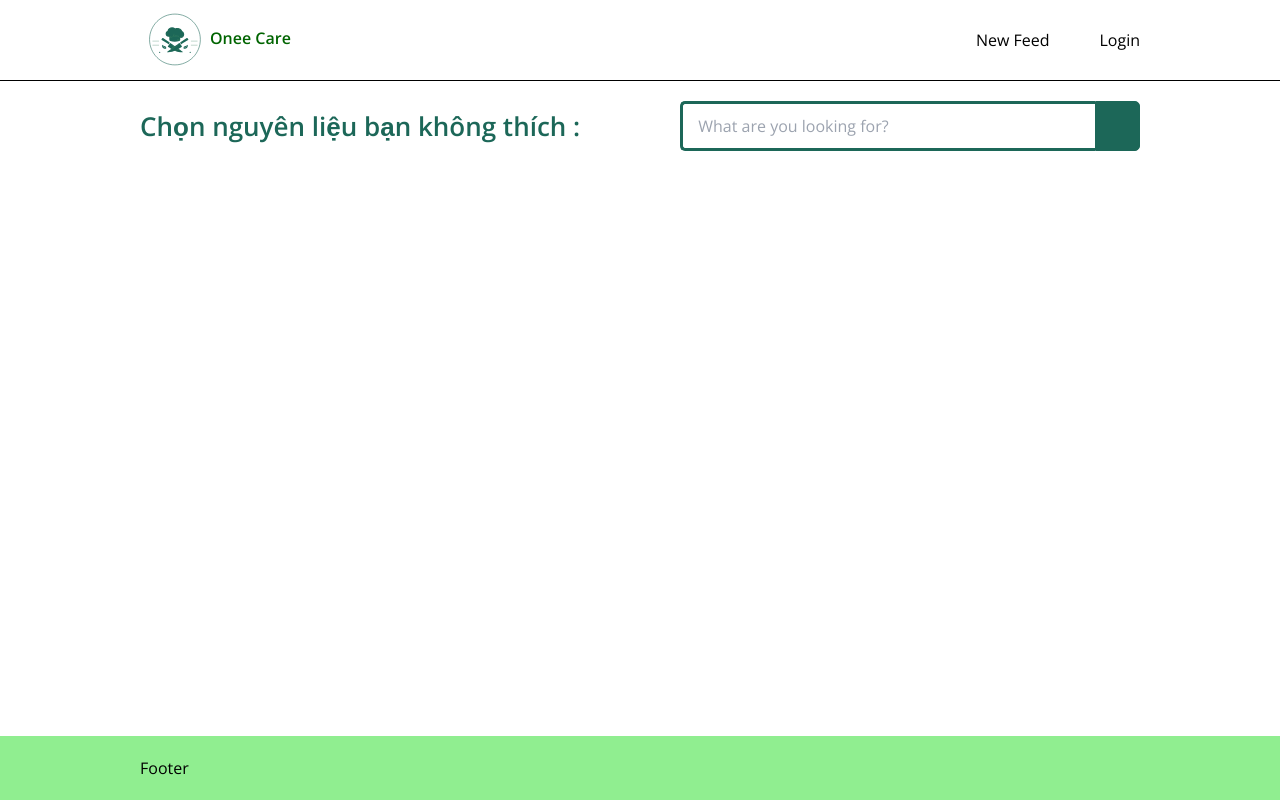
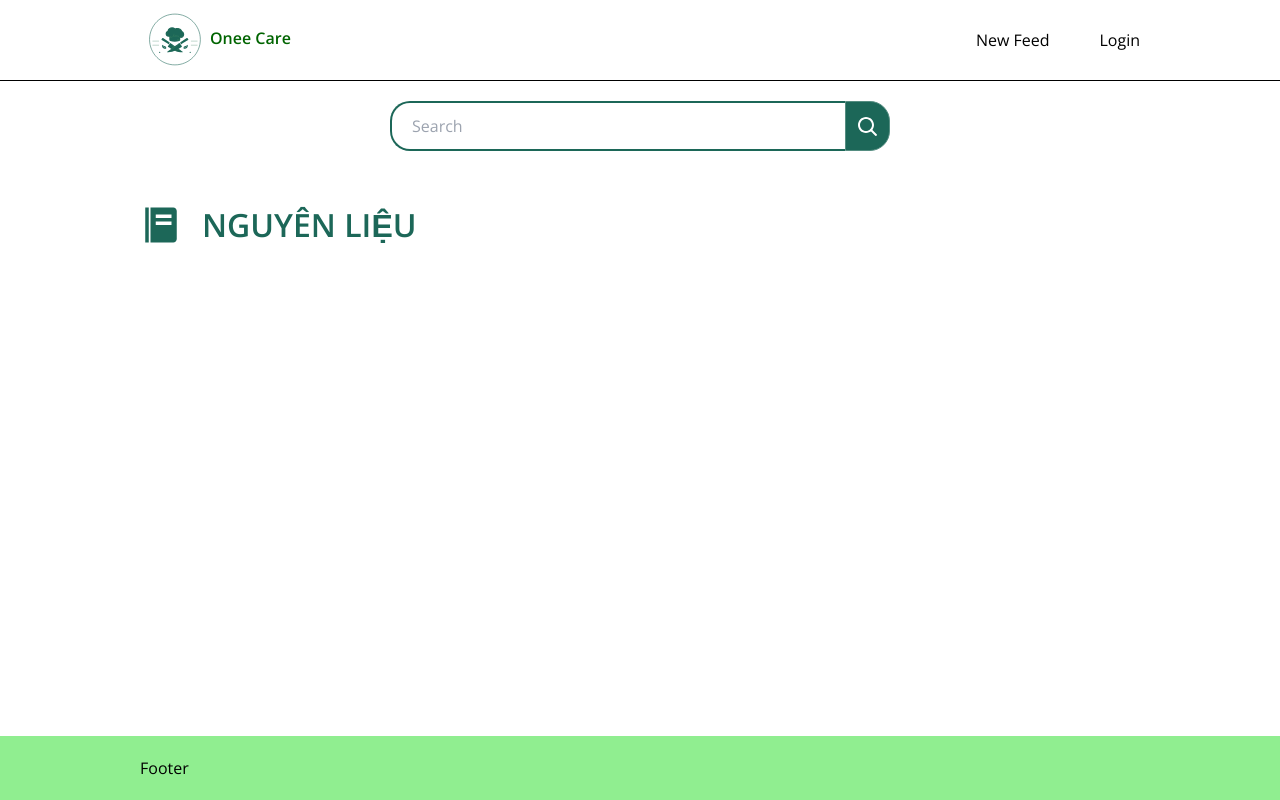
Before and after one commit to missycutie/shecodes-2022, a React (Create React App) app: page /choose-ingredient in a window 1280 px wide. Built offline with nearby package versions, Linux system fonts and the light colour scheme.

Commit message:
update choose ingredient

```diff
--- /dev/null
+++ b/src/assets/svg/IngredientIcon.jsx
@@ -0,0 +1,14 @@
+import React from 'react';
+
+const IngredientIcon = () => {
+  return (
+    <svg width='42' height='42' viewBox='0 0 42 42' fill='none' xmlns='http://www.w3.org/2000/svg'>
+      <path
+        d='M5.25 3.5H8.75V38.5H5.25V3.5ZM33.25 3.5H10.5V38.5H33.25C35.1803 38.5 36.75 36.9302 36.75 35V7C36.75 5.06975 35.1803 3.5 33.25 3.5ZM31.5 21H15.75V17.5H31.5V21ZM31.5 14H15.75V10.5H31.5V14Z'
+        fill='#1C6758'
+      />
+    </svg>
+  );
+};
+
+export default IngredientIcon;
--- /dev/null
+++ b/src/assets/svg/SearchIcon.jsx
@@ -0,0 +1,9 @@
+import React from 'react';
+
+const SearchIcon = () => {
+  return (
+    <svg height="19" viewBox="0 0 19 19" width="19" class="shopee-svg-icon"><g fillRule="evenodd" stroke="none" stroke-width="1"><g transform="translate(-1016 -32)"><g><g transform="translate(405 21)"><g transform="translate(611 11)"><path d="m8 16c4.418278 0 8-3.581722 8-8s-3.581722-8-8-8-8 3.581722-8 8 3.581722 8 8 8zm0-2c-3.3137085 0-6-2.6862915-6-6s2.6862915-6 6-6 6 2.6862915 6 6-2.6862915 6-6 6z"></path><path d="m12.2972351 13.7114222 4.9799555 4.919354c.3929077.3881263 1.0260608.3842503 1.4141871-.0086574.3881263-.3929076.3842503-1.0260607-.0086574-1.414187l-4.9799554-4.919354c-.3929077-.3881263-1.0260608-.3842503-1.4141871.0086573-.3881263.3929077-.3842503 1.0260608.0086573 1.4141871z"></path></g></g></g></g></g></svg>
+  );
+};
+
+export default SearchIcon;
--- a/src/components/global/SearchInput.jsx
+++ b/src/components/global/SearchInput.jsx
@@ -1,13 +1,14 @@
 import React from 'react';
+import SearchIcon from '../../assets/svg/SearchIcon';
 import './SearchInput.scss';
 
 const SearchInput = () => {
   return (
     <div className="search-wrap">
       <div className="search">
-        <input type="search" className="searchTerm" placeholder="What are you looking for?" />
+        <input type="search" className="searchTerm" placeholder="Search" />
         <button type="submit" className="searchButton">
-          <i className="fa fa-search"></i>
+          <SearchIcon />
         </button>
       </div>
     </div>
--- a/src/components/global/SearchInput.scss
+++ b/src/components/global/SearchInput.scss
@@ -1,6 +1,6 @@
 .search-wrap {
-  flex: 1;
-  margin-left: 100px;
+  width: 500px;
+  margin: 0 auto;
 }
 
 .search {
@@ -11,11 +11,11 @@
 
 .searchTerm {
   width: 100%;
-  border: 3px solid #1C6758;
+  border: 2px solid #1C6758;
   border-right: none;
-  padding: 5px 15px;
+  padding: 5px 20px;
   height: 20px;
-  border-radius: 5px 0 0 5px;
+  border-radius: 20px 0 0 20px;
   outline: none;
   color: #9DBFAF;
   height: 50px;
@@ -28,20 +28,16 @@
 .searchButton {
   width: 50px;
   height: 50px;
-  border: 1px solid #1C6758;
+  border: 1px solid #558D81;
   background: #1C6758;
   text-align: center;
   color: #fff;
-  border-radius: 0 5px 5px 0;
+  border-radius: 0 20px 20px 0;
   cursor: pointer;
   font-size: 20px;
+
+  svg {
+    fill: white;
+    margin: 0 auto;
+  }
 }
-
-/*Resize the wrap to see the search bar change!*/
-// .wrap{
-//   width: 30%;
-//   position: absolute;
-//   top: 50%;
-//   left: 50%;
-//   transform: translate(-50%, -50%);
-// }
--- /dev/null
+++ b/src/pages/ChooseIngredientsHeading.jsx
@@ -0,0 +1,14 @@
+import React from 'react';
+import IngredientIcon from '../assets/svg/IngredientIcon';
+import './ChooseIngredientsHeading.scss';
+
+const ChooseIngredientsHeading = () => {
+  return (
+    <div className='choose-ingredients-heading'>
+      <IngredientIcon />
+      <h3>NGUYÊN LIỆU</h3>
+    </div>
+  );
+};
+
+export default ChooseIngredientsHeading;
--- /dev/null
+++ b/src/pages/ChooseIngredientsHeading.scss
@@ -0,0 +1,9 @@
+.choose-ingredients-heading {
+  display: flex;
+  align-items: center;
+  margin-top: 50px;
+
+  h3 {
+    margin-left: 20px;
+  }
+}
--- a/src/pages/ChooseIngredientsPage.jsx
+++ b/src/pages/ChooseIngredientsPage.jsx
@@ -1,17 +1,14 @@
 import React from 'react';
 import SearchInput from '../components/global/SearchInput';
 import '../components/choose-ingredient/ChooseIngredients.scss';
+import ChooseIngredientsHeading from './ChooseIngredientsHeading';
 
 const ChooseIngredients = () => {
   return (
     <div className='choose-ingredient-page'>
+        <SearchInput />
 
-      <div className="choose-ingredient-hate ">
-        <h4>Chọn nguyên liệu bạn không thích :</h4>
-
-        <SearchInput />
-      </div>
-
+        <ChooseIngredientsHeading />
     </div>
   );
 };
```
